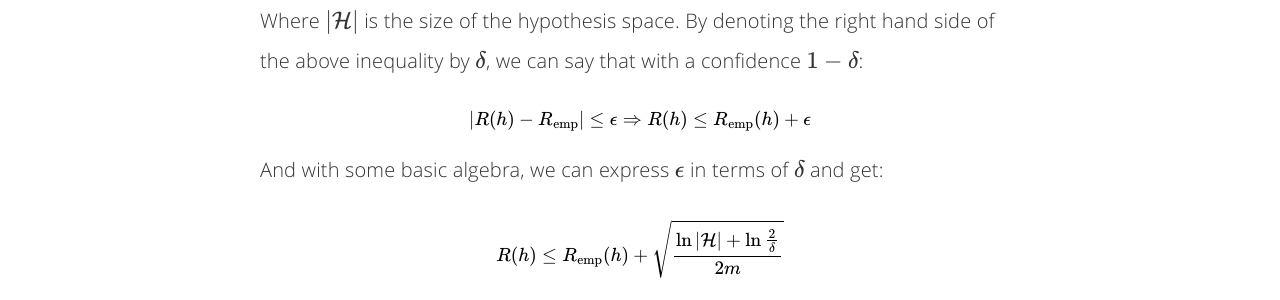
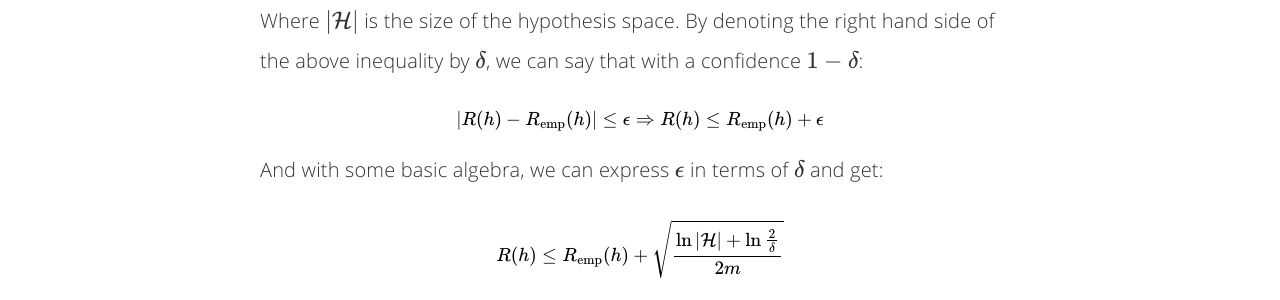
Before and after one commit to Mostafa-Samir/Mostafa-Samir.github.io, a Jekyll site: the page built from _posts/2016-9-26-ml-theory-pt2.md, in a window 1280 px wide and 900 px high, scrolled down 6280 px. Shown: the part 149-449 px from the top of the window. Built offline with Jekyll 4.4.1, drawn with Linux system fonts in a browser that asks for light colours; nearby versions of some CDN libraries; formulas are drawn with MathJax 3; comment, search, counter and statistics services are not loaded.

Commit message:
typo
The empirical risk over hypothesis h

```diff
--- a/_posts/2016-9-26-ml-theory-pt2.md
+++ b/_posts/2016-9-26-ml-theory-pt2.md
@@ -82,7 +82,7 @@ If you noticed, all our analysis up till now was focusing on a **single** hypoth
 
  Where $\|\mathcal{H}\|$ is the size of the hypothesis space. By denoting the right hand side of the above inequality by $\delta$, we can say that with a confidence $1 - \delta$:
 
- $$|R(h) - R_\text{emp}| \leq \epsilon \Rightarrow R(h) \leq R_\text{emp}(h) + \epsilon$$
+ $$|R(h) - R_\text{emp}(h)| \leq \epsilon \Rightarrow R(h) \leq R_\text{emp}(h) + \epsilon$$
 
  And with some basic algebra, we can express $\epsilon$ in terms of $\delta$ and get:
 
```
